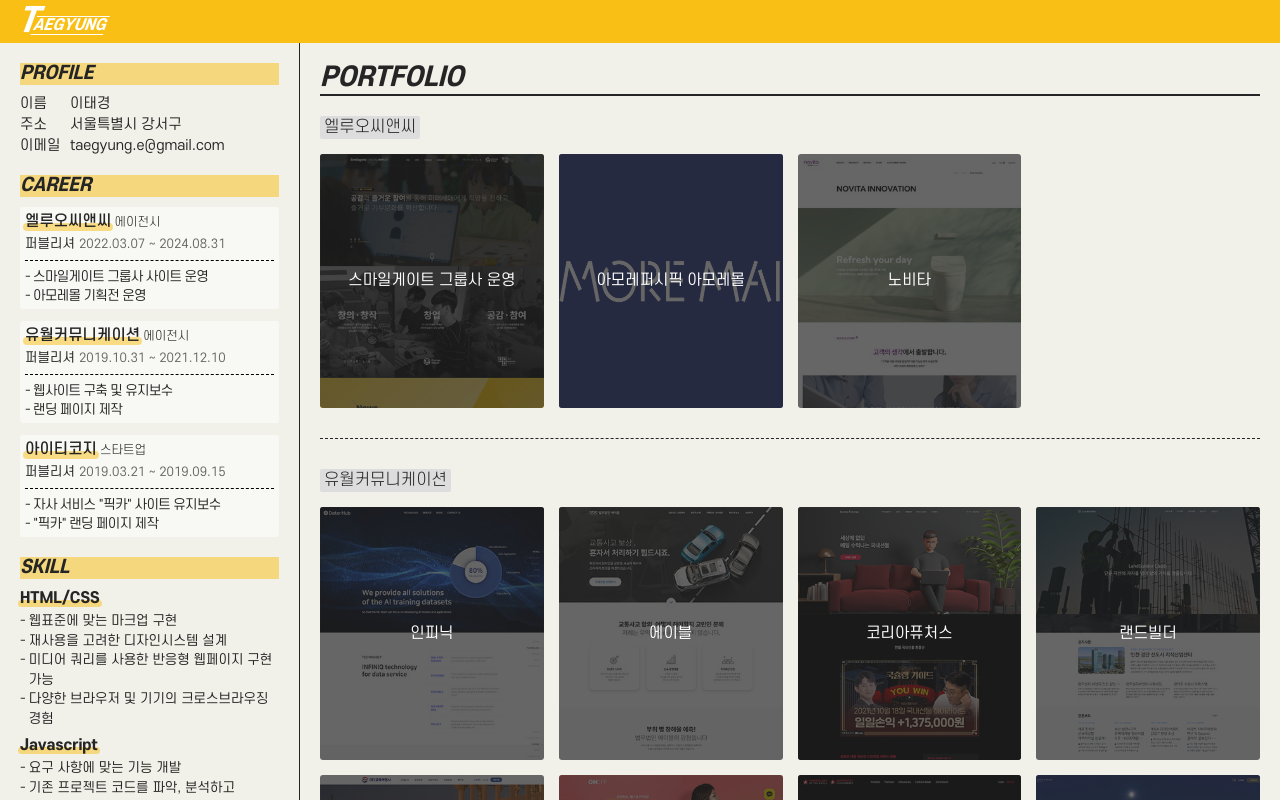
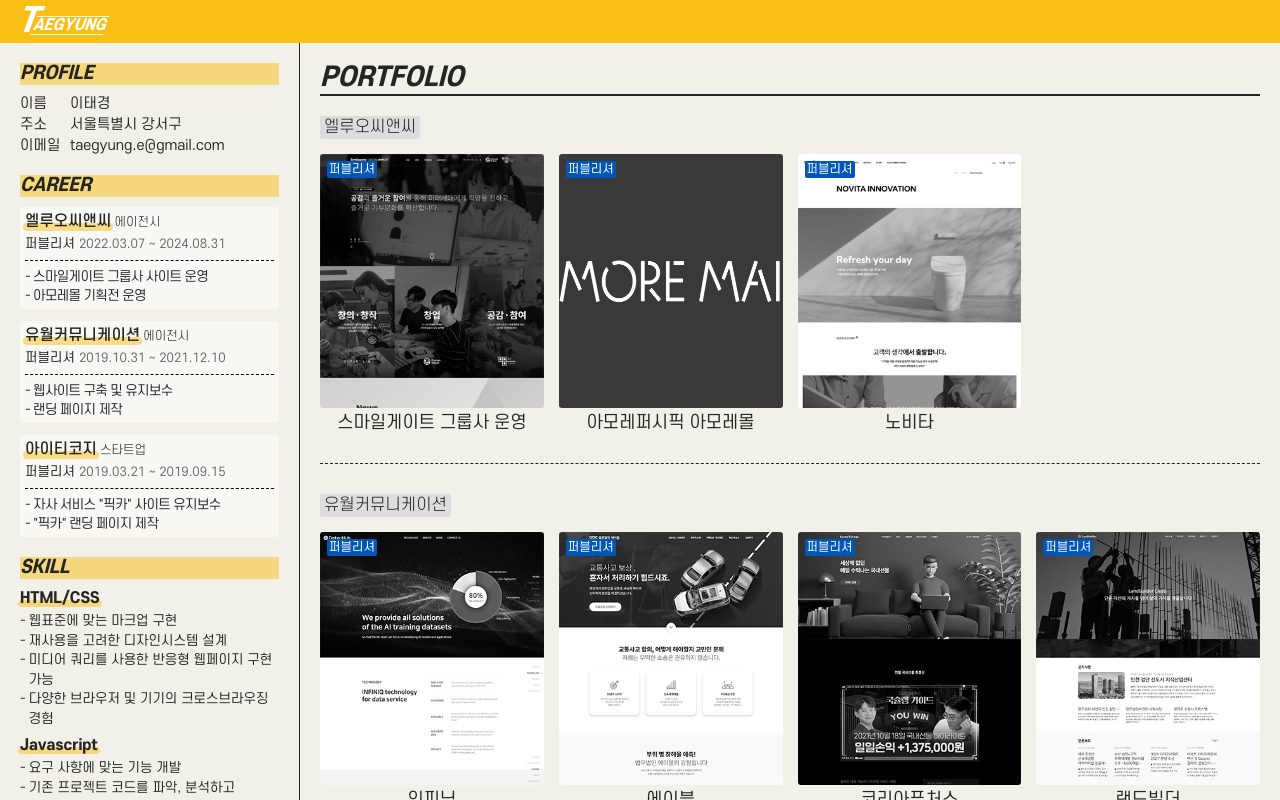
Before and after one commit to LeeTaegyung/portfolio-R, a React (Vite) app: page / in a window 1280 px wide. Shown: the top 800 px of the page. Built offline with nearby package versions, Linux system fonts and the light colour scheme.

Commit message:
chore: 디테일페이지 및 리스트 컴포넌트 css 수정

```diff
--- a/src/assets/styles/_layout.scss
+++ b/src/assets/styles/_layout.scss
@@ -181,9 +181,17 @@
 
 .detailPage {
     padding: 50px 0;
+    opacity: 0;
+    visibility: hidden;
 
     @include responsive(tablet) {
         padding: 30px 0 50px;
+    }
+
+    &.visible {
+        visibility: visible;
+        opacity: 1;
+        transition: opacity 1s ease-in-out;
     }
 
     .backBtn {
--- a/src/assets/styles/components.scss
+++ b/src/assets/styles/components.scss
@@ -31,28 +31,12 @@
         animation: spinner 1.1s ease infinite;
     }
 
-    &.completed {
-        animation: loadingBlur 1s linear forwards 0.3s;
-    }
-
     @keyframes spinner {
         0% {
             transform: rotate(0);
         }
         100% {
             transform: rotate(360deg);
-        }
-    }
-
-    @keyframes loadingBlur {
-        0% {
-            opacity: 1;
-        }
-        99% {
-            opacity: 0;
-        }
-        100% {
-            display: none;
         }
     }
 }
@@ -461,23 +445,30 @@
     a {
         position: relative;
         display: block;
+    }
+
+    &-images {
+        position: relative;
         padding-top: 113.314%;
         border-radius: 3px;
         overflow: hidden;
-    }
-
-    &-images {
-        position: absolute;
-        top: 0;
-        left: 0;
-        width: 100%;
-        height: 100%;
 
         img {
+            position: absolute;
+            top: 0;
+            left: 0;
+            width: 100%;
+            height: 100%;
             display: block;
             width: 100%;
             height: 100%;
             object-fit: cover;
+            filter: grayscale(1);
+            transition: filter 0.3s ease-in-out;
+
+            &:hover {
+                filter: grayscale(0);
+            }
         }
     }
 
@@ -485,15 +476,9 @@
         display: flex;
         align-items: center;
         justify-content: center;
-        position: absolute;
-        top: 0;
-        left: 0;
-        width: 100%;
-        height: 100%;
-        font-size: 15px;
-        color: #fff;
+        margin-top: 5px;
+        font-size: 17px;
         text-align: center;
-        background: rgba($color-black, 0.7);
 
         @include responsive(mobile) {
             font-size: 13px;
@@ -506,12 +491,12 @@
         left: 7px;
         padding: 1px 2px;
         font-size: 12px;
-        color: $color-blue;
-        background-color: $color-white;
+        color: $color-white;
+        background-color: $color-blue;
         border-radius: 2px;
 
         // 직업부분 숨김
-        display: none;
+        // display: none;
 
         @include responsive(mobile) {
             font-size: 11px;
--- a/src/components/Loading/Loading.tsx
+++ b/src/components/Loading/Loading.tsx
@@ -1,8 +1,8 @@
 import classNames from "classnames";
 
-const Loading = ({ isLoading }: { isLoading: boolean }) => {
+const Loading = () => {
     return (
-        <div className={classNames("loading", { completed: isLoading })}>
+        <div className={classNames("loading")}>
             <div className="loading__in">
                 <div className="loading__spinner"></div>
             </div>
--- a/src/pages/Detail/Detail.tsx
+++ b/src/pages/Detail/Detail.tsx
@@ -1,4 +1,4 @@
-import { Link, useParams } from "react-router-dom";
+import { Link, useLocation, useParams } from "react-router-dom";
 import { FaLink } from "react-icons/fa";
 import {
     CodeType,
@@ -13,6 +13,7 @@ import { useEffect, useRef, useState } from "react";
 import portfolioData from "../../data/portfolioData";
 import BackBtn from "../../components/BackBtn/BackBtn";
 import Loading from "../../components/Loading/Loading";
+import classNames from "classnames";
 
 const isCodeType = (data: PortfolioDetailType): data is CodeType =>
     data.detailType === "CODE";
@@ -32,7 +33,7 @@ const DetailContent = ({ data }: { data: PortfolioDetailType }) => {
                     </div>
                 </div>
                 <div className="project__detail-bottom">
-                    {<DetailDescList list={data.text} />}
+                    <DetailDescList list={data.text} />
                     {data.subLink && (
                         <Link
                             to={data.subLink.url}
@@ -55,7 +56,7 @@ const DetailContent = ({ data }: { data: PortfolioDetailType }) => {
             return (
                 <>
                     <div className="project__detail-top">
-                        {<DetailDescList list={data.text} />}
+                        <DetailDescList list={data.text} />
                         {data.subLink && (
                             <Link
                                 to={data.subLink.url}
@@ -83,7 +84,7 @@ const DetailContent = ({ data }: { data: PortfolioDetailType }) => {
                     </figure>
                 </div>
                 <div className="project__detail-bottom">
-                    {<DetailDescList list={data.text} />}
+                    <DetailDescList list={data.text} />
                     {data.subLink && (
                         <Link
                             to={data.subLink.url}
@@ -143,28 +144,31 @@ const DetailItem = ({ data }: { data: PortfolioDetailType }) => {
 };
 
 const Detail = () => {
+    const [isLoading, setIsLoading] = useState(false);
     const { depth, index } = useParams();
-    const [isLoading, setIsLoading] = useState(false);
     const findDepth = portfolioData.find((el) => el.company === depth);
     const findDetail = findDepth?.projects[Number(index)];
-    const ImagesRef = useRef<HTMLElement>(null);
+    const ImagesRef = useRef<HTMLElement | null>(null);
+    const location = useLocation();
 
     useEffect(() => {
         window.scrollTo({ top: 0 });
+    }, [location.pathname]);
 
-        // 이미지 로딩 완료 확인
-        const imagesAll = ImagesRef.current?.querySelectorAll("img");
-        if (imagesAll?.length) {
-            imagesAll[0].addEventListener(
-                "load",
-                () => {
+    useEffect(() => {
+        const imagesAll = ImagesRef.current?.querySelectorAll(
+            ".project__detail-image img"
+        );
+
+        let loadedCount = 0;
+        imagesAll?.forEach((img) => {
+            img.addEventListener("load", () => {
+                loadedCount++;
+                if (loadedCount === imagesAll.length) {
                     setIsLoading(true);
-                },
-                { once: true }
-            );
-        } else {
-            setIsLoading(true);
-        }
+                }
+            });
+        });
     }, []);
 
     if (!findDepth || !findDetail) {
@@ -181,11 +185,14 @@ const Detail = () => {
         mainDesc,
         details,
     }: PortfolioItemType = findDetail;
-
     return (
         <>
-            <Loading isLoading={isLoading} />
-            <main id="container" className="detailPage" ref={ImagesRef}>
+            {!isLoading && <Loading />}
+            <main
+                id="container"
+                className={classNames("detailPage", { visible: isLoading })}
+                ref={ImagesRef}
+            >
                 <div className="inner">
                     {/* detailPage__header */}
                     <div className="detailPage__header">
```
